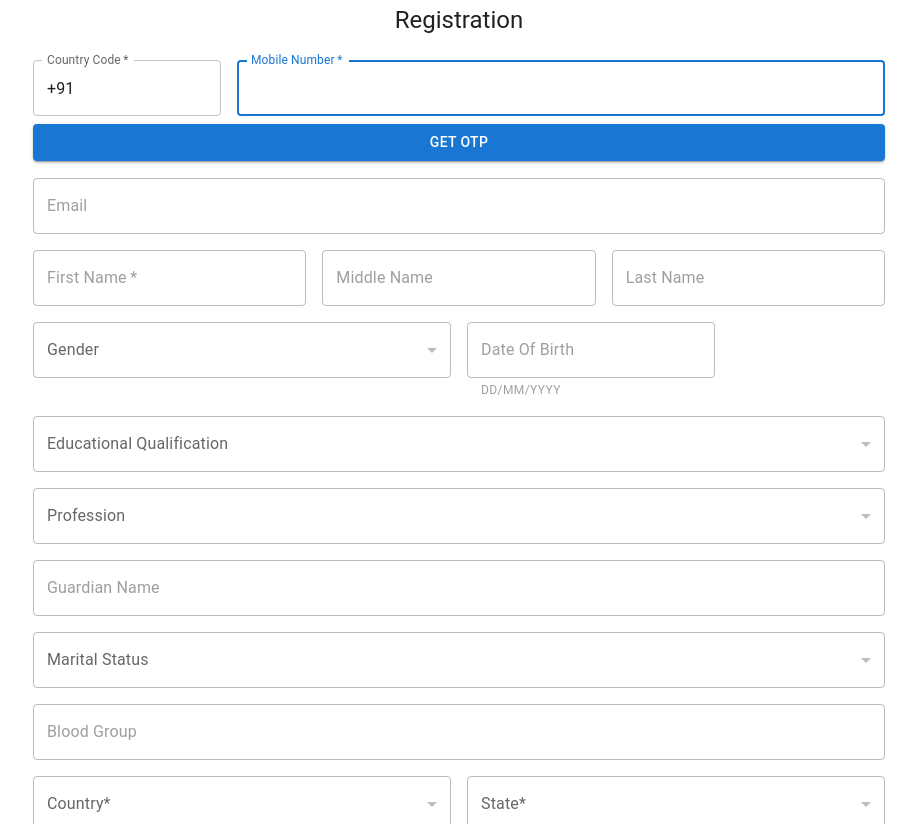
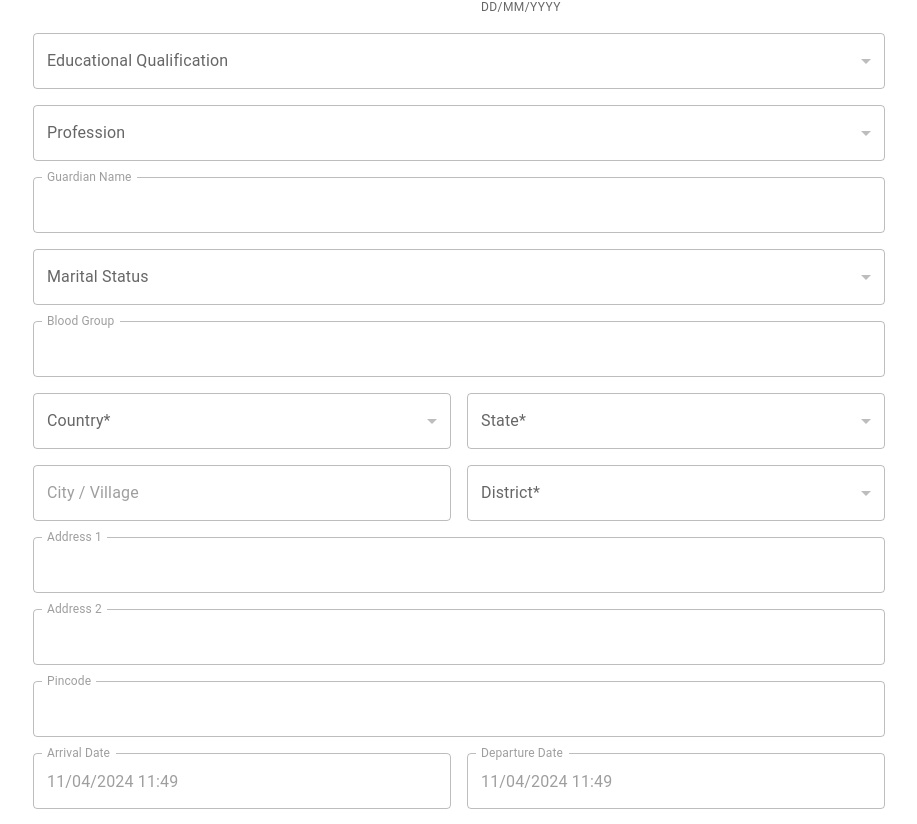
Before and after one commit to Ketandabhi18/darshan-yog-react, a React (Create React App) app: page /event-registration in a window 1280 px wide. Shown: the part 836-1660 px from the top of the page, without its empty margins (181-1098 px from the left). Built offline with nearby package versions, Linux system fonts and the light colour scheme; a web font is replaced by a local one.

Commit message:
single page event functionality

```diff
--- a/src/Components/NewHeader.tsx
+++ b/src/Components/NewHeader.tsx
@@ -140,7 +140,7 @@ const NewHeader = () => {
     };
     if (location.pathname == "/") {
       typeWriter();
-    } else if (location.pathname == '/events') {
+    } else if (location.pathname == "/events") {
       const demoElement: any = document.getElementById("demo");
       demoElement.innerHTML = "Our Events";
       demoElement.style.textAlign = "center";
@@ -149,7 +149,7 @@ const NewHeader = () => {
         demoElement.style.paddingTop = "0px";
         demoImage.className = "newContainer";
       }
-    } else if (location.pathname == '/log-in') {
+    } else if (location.pathname == "/log-in") {
       const demoElement: any = document.getElementById("demo");
       demoElement.innerHTML = "Log In";
       demoElement.style.textAlign = "center";
@@ -158,7 +158,7 @@ const NewHeader = () => {
         demoElement.style.paddingTop = "0px";
         demoImage.className = "newContainer";
       }
-    } else if (location.pathname == '/update-user') {
+    } else if (location.pathname == "/update-user") {
       const demoElement: any = document.getElementById("demo");
       demoElement.innerHTML = "Update Profile";
       demoElement.style.textAlign = "center";
@@ -167,7 +167,7 @@ const NewHeader = () => {
         demoElement.style.paddingTop = "0px";
         demoImage.className = "newContainer";
       }
-    } else if (location.pathname == '/update-password') {
+    } else if (location.pathname == "/update-password") {
       const demoElement: any = document.getElementById("demo");
       demoElement.innerHTML = "Update Password";
       demoElement.style.textAlign = "center";
@@ -176,9 +176,17 @@ const NewHeader = () => {
         demoElement.style.paddingTop = "0px";
         demoImage.className = "newContainer";
       }
+    } else if (location.pathname == "/event-registration") {
+      const demoElement: any = document.getElementById("demo");
+      demoElement.innerHTML = "Registration";
+      demoElement.style.textAlign = "center";
+      const demoImage = document.getElementById("myDiv");
+      if (demoImage) {
+        demoElement.style.paddingTop = "0px";
+        demoImage.className = "newContainer";
+      }
     }
   }, [txt, speed]);
-
 
   return (
     <>
@@ -439,7 +447,8 @@ const NewHeader = () => {
                     isloggedIn = null;
 
                     const demoElement: any = document.getElementById("demo");
-                    demoElement.innerHTML = "|| हे ऐश्वर्यवान परमात्मन आप हमारे सभी ऐश्वर्यों को सुदृढ़ करें, जिससे हम सम्पूर्ण विश्व को श्रेष्ठ बना सकें तथा समाज में व्याप्त अवैदिकत्व का नाश कर सकें ||";
+                    demoElement.innerHTML =
+                      "|| हे ऐश्वर्यवान परमात्मन आप हमारे सभी ऐश्वर्यों को सुदृढ़ करें, जिससे हम सम्पूर्ण विश्व को श्रेष्ठ बना सकें तथा समाज में व्याप्त अवैदिकत्व का नाश कर सकें ||";
                     demoElement.style.textAlign = "center";
                     const demoImage = document.getElementById("myDiv");
                     if (demoImage) {
@@ -470,7 +479,17 @@ const NewHeader = () => {
           <Button
             type="submit"
             variant="contained"
-            onClick={() => navigate("/event-registration")}
+            onClick={() => {
+              const demoElement: any = document.getElementById("demo");
+              demoElement.innerHTML = "Registration";
+              demoElement.style.textAlign = "center";
+              const demoImage = document.getElementById("myDiv");
+              if (demoImage) {
+                demoElement.style.paddingTop = "0px";
+                demoImage.className = "newContainer";
+              }
+              navigate("/event-registration");
+            }}
             sx={{
               position: "absolute",
               bottom: "160px",
--- a/src/pages/EventsPage.tsx
+++ b/src/pages/EventsPage.tsx
@@ -568,8 +568,8 @@ const EventsPage = () => {
                                 padding: "5px",
                               }}
                             >
-                              You are already registered for this event
-                              {/*with Reg  id {registerId} */}
+                              You are already registered for this event with Reg
+                              id {registerId}
                             </Typography>
                           )}
 
@@ -615,8 +615,8 @@ const EventsPage = () => {
                               paddingRight: "10px",
                             }}
                           >
-                            You are already registered for this event
-                            {/* {/ with Reg id {registerId} /} */}
+                            You are already registered for this event with Reg
+                            id {registerId}
                           </Typography>
                         )}
                         <IconButton onClick={handleClose}>
--- a/src/pages/SinglePageEventRegister.tsx
+++ b/src/pages/SinglePageEventRegister.tsx
@@ -1,10 +1,8 @@
-import { FunctionComponent, useState } from "react";
-import Avatar from "@mui/material/Avatar";
+import { useState } from "react";
 import Button from "@mui/material/Button";
 import CssBaseline from "@mui/material/CssBaseline";
 import TextField from "@mui/material/TextField";
 import Box from "@mui/material/Box";
-import LockOutlinedIcon from "@mui/icons-material/LockOutlined";
 import Typography from "@mui/material/Typography";
 import Container from "@mui/material/Container";
 import { createTheme, ThemeProvider } from "@mui/material/styles";
@@ -16,8 +14,6 @@ import {
   CircularProgress,
   FormControl,
   Grid,
-  IconButton,
-  InputAdornment,
   InputLabel,
   MenuItem,
   Select,
@@ -44,7 +40,6 @@ const SinglePageEventRegister = () => {
   const [openAlert, setOpenAlert] = useState(false);
   const [alertMessage, setAlertMessage] = useState("");
   const [alertType, setAlertType] = useState<any>("success");
-  const [loginwithPassword, setLoginWithPassword] = useState(false);
   const [openEventForm, setOpenEventForm] = useState(false);
   const [formData, setFormData] = useState<any>({
     groupDetails: [],
@@ -52,7 +47,6 @@ const SinglePageEventRegister = () => {
   const [backDrop, setBackDrop] = useState<any>(false);
   const navigate = useNavigate();
   const location = useLocation();
-  console.log("location :: ", location);
   const handleVerfiyOtp = async (event: any) => {
     event.preventDefault();
     setBackDrop(true);
@@ -96,21 +90,30 @@ const SinglePageEventRegister = () => {
                       o.eventCode === "YOGDHAM_FEB24" &&
                       o.mobileNumber === `${countrycode}${mobile}`
                   );
-                  console.log("registeredEvent :: ", registeredEvent);
                   if (registeredEvent) {
                     setBackDrop(false);
                     setAlertType("error");
                     setAlertMessage(
-                      "You have already registered for this event."
+                      `You have already registered for this event with Reg Id : ${registeredEvent.eventRegId}.`
                     );
                     setOpenAlert(true);
-                    setTimeout(() => {
-                      navigate("/events");
-                    }, 1000);
+                    const userDetail: any = localStorage.getItem("userDetail");
+                    if (localStorage.getItem("userDetail")) {
+                      setFormData((prevFormData: any) => {
+                        return {
+                          ...JSON.parse(userDetail),
+                          arrivalDate: registeredEvent.arrivalDate,
+                          departureDate: registeredEvent.departureDate,
+                          groupDetails: registeredEvent.groupDetails,
+                          notes: registeredEvent.notes,
+                          eventCode: "YOGDHAM_FEB24",
+                        };
+                      });
+                      setOpenEventForm(true);
+                    }
                   } else {
                     let user: any = localStorage.getItem("userDetail");
                     user = JSON.parse(user);
-                    console.log("first if");
                     setFormData((prevFormData: any) => {
                       return {
                         ...prevFormData,
@@ -127,7 +130,6 @@ const SinglePageEventRegister = () => {
             setAlertMessage("Invalid Otp !!");
             setAlertType("error");
             setOpenAlert(true);
-            console.log("login failed :: due to invalid creds");
           }
         })
         .catch((error) => {
@@ -141,13 +143,11 @@ const SinglePageEventRegister = () => {
     try {
       setBackDrop(true);
       const mobileNumber = `${countrycode}${mobile}`;
-      console.log("mobile :: in get otp ", mobileNumber);
       axios
         .post(`${baseUrl}/get-otp`, {
           username: mobileNumber,
         })
         .then((res) => {
-          console.log("data :: get otp :: ", res);
           if (res.data.status === 200) {
             setBackDrop(false);
             setAlertMessage(res.data.message);
@@ -218,7 +218,6 @@ const SinglePageEventRegister = () => {
   const handleSubmit = async (e: any) => {
     e.preventDefault();
     setBackDrop(true);
-    console.log("formData :: ", formData);
     const {
       email,
       firstName,
@@ -310,8 +309,12 @@ const SinglePageEventRegister = () => {
       setTimeout(() => {
         navigate("/");
       }, 2000);
+    } else {
+      setBackDrop(false);
+      setAlertType("error");
+      setAlertMessage(res.data.message);
+      setOpenAlert(true);
     }
-    console.log("res :: register event :: ", res);
   };
 
   const defaultTheme = createTheme();
@@ -432,6 +435,7 @@ const SinglePageEventRegister = () => {
                   onChange={(e) => setMobile(e.target.value)}
                 />
               </div>
+              {!openEventForm && (
                 <div
                   style={{
                     marginBottom: "2%",
@@ -459,10 +463,14 @@ const SinglePageEventRegister = () => {
                     Verify Otp
                   </Button>
                 </div>
+              )}
             </>
           )}
 
-          <form onSubmit={handleSubmit} style={{ marginBottom: "2%" }}>
+          <form
+            onSubmit={handleSubmit}
+            style={{ marginBottom: "2%", marginTop: "2%" }}
+          >
             <Grid container spacing={2}>
               <Grid item xs={12}>
                 <TextField
@@ -470,8 +478,9 @@ const SinglePageEventRegister = () => {
                   fullWidth
                   label="Email"
                   name="email"
-                  value={formData?.email}
+                  value={formData?.email ?? ""}
                   onChange={handleChange}
+                  InputLabelProps={{ shrink: true }}
                 />
               </Grid>
 
@@ -482,8 +491,9 @@ const SinglePageEventRegister = () => {
                   label="First Name"
                   name="firstName"
                   required
-                  value={formData?.firstName}
+                  value={formData?.firstName ?? ""}
                   onChange={handleChange}
+                  InputLabelProps={{ shrink: true }}
                 />
               </Grid>
 
@@ -493,8 +503,9 @@ const SinglePageEventRegister = () => {
                   disabled={openEventForm ? false : true}
                   label="Middle Name"
                   name="middleName"
-                  value={formData?.middleName}
+                  value={formData?.middleName ?? ""}
                   onChange={handleChange}
+                  InputLabelProps={{ shrink: true }}
                 />
               </Grid>
               <Grid item xs={12} sm={4}>
@@ -503,8 +514,9 @@ const SinglePageEventRegister = () => {
                   disabled={openEventForm ? false : true}
                   label="Last Name"
                   name="lastName"
-                  value={formData?.lastName}
+                  value={formData?.lastName ?? ""}
                   onChange={handleChange}
+                  InputLabelProps={{ shrink: true }}
                 />
               </Grid>
 
@@ -515,7 +527,7 @@ const SinglePageEventRegister = () => {
                     disabled={openEventForm ? false : true}
                     label={"Gender"}
                     arial-label={"Gender"}
-                    value={formData?.gender}
+                    value={formData?.gender ?? "Male"}
                     onChange={handleChange}
                     name="gender"
                   >
@@ -531,7 +543,13 @@ const SinglePageEventRegister = () => {
               >
                 <Grid item xs={12} sm={6}>
                   <DatePicker
-                    disabled={openEventForm ? false : true}
+                    value={
+                      formData.dateOfBirth
+                        ? new Date(
+                            formData.dateOfBirth.split("-").reverse().join("-")
+                          )
+                        : null
+                    }
                     onChange={(e: any) => {
                       const value = `${new Date(e)
                         .getDate()
@@ -539,7 +557,10 @@ const SinglePageEventRegister = () => {
                         .padStart(2, "0")}-${(new Date(e).getMonth() + 1)
                         .toString()
                         .padStart(2, "0")}-${new Date(e).getFullYear()}`;
-                      setFormData({ ...formData, dateOfBirth: value });
+                      setFormData({
+                        ...formData,
+                        ["dateOfBirth"]: value,
+                      });
                     }}
                     label="Date Of Birth"
                     slotProps={{
@@ -557,7 +578,7 @@ const SinglePageEventRegister = () => {
                       disabled={openEventForm ? false : true}
                       label={"Educational Qualification"}
                       arial-label={"Educational Qualification"}
-                      value={formData?.edQualification}
+                      value={formData?.edQualification ?? ""}
                       onChange={handleChange}
                       name="edQualification"
                     >
@@ -579,7 +600,7 @@ const SinglePageEventRegister = () => {
                       disabled={openEventForm ? false : true}
                       label={"Profession"}
                       arial-label={"Profession"}
-                      value={formData?.profession}
+                      value={formData?.profession ?? ""}
                       onChange={handleChange}
                       name="profession"
                     >
@@ -598,8 +619,9 @@ const SinglePageEventRegister = () => {
                     fullWidth
                     label="Guardian Name"
                     name="guardianName"
-                    value={formData?.guardianName}
+                    value={formData?.guardianName ?? ""}
                     onChange={handleChange}
+                    InputLabelProps={{ shrink: true }}
                   />
                 </Grid>
                 <Grid item xs={12}>
@@ -609,7 +631,7 @@ const SinglePageEventRegister = () => {
                       disabled={openEventForm ? false : true}
                       label={"Marital Status"}
                       arial-label={"Marital Status"}
-                      value={formData?.maritalStatus}
+                      value={formData?.maritalStatus ?? ""}
                       onChange={handleChange}
                       name="maritalStatus"
                     >
@@ -624,8 +646,9 @@ const SinglePageEventRegister = () => {
                     fullWidth
                     label="Blood Group"
                     name="bloodGroup"
-                    value={formData?.bloodGroup}
+                    value={formData?.bloodGroup ?? ""}
                     onChange={handleChange}
+                    InputLabelProps={{ shrink: true }}
                   />
                 </Grid>
 
@@ -638,7 +661,7 @@ const SinglePageEventRegister = () => {
                       arial-label={"Country"}
                       name="country"
                       required
-                      value={formData?.country}
+                      value={formData?.country ?? ""}
                       onChange={handleChange}
                     >
                       <MenuItem value="india">India</MenuItem>
@@ -656,7 +679,7 @@ const SinglePageEventRegister = () => {
                       arial-label={"State"}
                       name="state"
                       required
-                      value={formData?.state}
+                      value={formData?.state ?? ""}
                       onChange={(event) => {
                         handleStateChange(event);
                         handleChange(event);
@@ -676,7 +699,7 @@ const SinglePageEventRegister = () => {
                     disabled={openEventForm ? false : true}
                     label="City / Village"
                     name="city"
-                    value={formData?.city}
+                    value={formData?.city ?? ""}
                     onChange={handleChange}
                     fullWidth
                   />
@@ -695,7 +718,7 @@ const SinglePageEventRegister = () => {
                       arial-label={"District"}
                       name="district"
                       required
-                      value={formData?.district}
+                      value={formData?.district ?? ""}
                       onChange={handleChange}
                       //   disabled={!formData?.state || formData?.state === ""}
                     >
@@ -717,9 +740,10 @@ const SinglePageEventRegister = () => {
                     disabled={openEventForm ? false : true}
                     label="Address 1"
                     name="addrLine1"
-                    value={formData?.addrLine1}
+                    value={formData?.addrLine1 ?? ""}
                     onChange={handleChange}
                     fullWidth
+                    InputLabelProps={{ shrink: true }}
                   />
                 </Grid>
                 <Grid item xs={12}>
@@ -727,9 +751,10 @@ const SinglePageEventRegister = () => {
                     disabled={openEventForm ? false : true}
                     label="Address 2"
                     name="addrLine2"
-                    value={formData?.addrLine2}
+                    value={formData?.addrLine2 ?? ""}
                     onChange={handleChange}
                     fullWidth
+                    InputLabelProps={{ shrink: true }}
                   />
                 </Grid>
                 <Grid item xs={12}>
@@ -738,13 +763,14 @@ const SinglePageEventRegister = () => {
                     label="Pincode"
                     name="pincode"
                     type="number"
-                    value={formData?.pincode}
+                    value={formData?.pincode ?? ""}
                     onChange={handleChange}
                     fullWidth
                     inputProps={{
                       min: 100000, // example minimum value
                       max: 999999, // example maximum value
                     }}
+                    InputLabelProps={{ shrink: true }}
                   />
                 </Grid>
 
@@ -754,6 +780,11 @@ const SinglePageEventRegister = () => {
                       disabled={openEventForm ? false : true}
                       label="Arrival Date"
                       name="arrivalDate"
+                      value={
+                        formData.arrivalDate
+                          ? new Date(formData?.arrivalDate)
+                          : new Date()
+                      }
                       onChange={(e: any) => {
                         const convertedDate =
                           new Date(e)
@@ -782,6 +813,11 @@ const SinglePageEventRegister = () => {
                       disabled={openEventForm ? false : true}
                       label="Departure Date"
                       name="departureDate"
+                      value={
+                        formData.departureDate
+                          ? new Date(formData?.departureDate)
+                          : new Date()
+                      }
                       onChange={(e: any) => {
                         const convertedDate =
                           new Date(e)
@@ -812,7 +848,7 @@ const SinglePageEventRegister = () => {
                   <Select
                     disabled={openEventForm ? false : true}
                     name="pickupPlace"
-                    value={formData?.pickupPlace}
+                    value={formData?.pickupPlace ?? ""}
                     onChange={handleChange}
                   >
                     <MenuItem value="Kalupur Railway Station">
@@ -935,7 +971,7 @@ const SinglePageEventRegister = () => {
                   disabled={openEventForm ? false : true}
                   label="Anything else you want to inform us"
                   name="notes"
-                  value={formData?.notes}
+                  value={formData?.notes ?? ""}
                   onChange={handleChange}
                   fullWidth
                   multiline
@@ -953,7 +989,7 @@ const SinglePageEventRegister = () => {
                 }}
                 disabled={openEventForm ? false : true}
               >
-                Submit
+                {localStorage.getItem("userDetail") ? "Update" : "Submit"}
               </Button>
             </Grid>
           </form>
```
Lines whose indentation alone changed are shown as unchanged.
